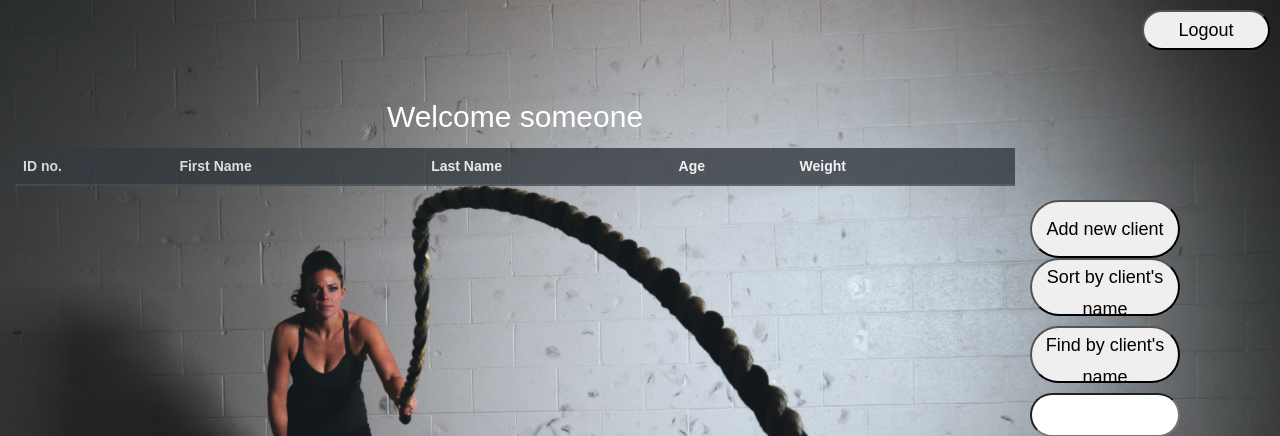
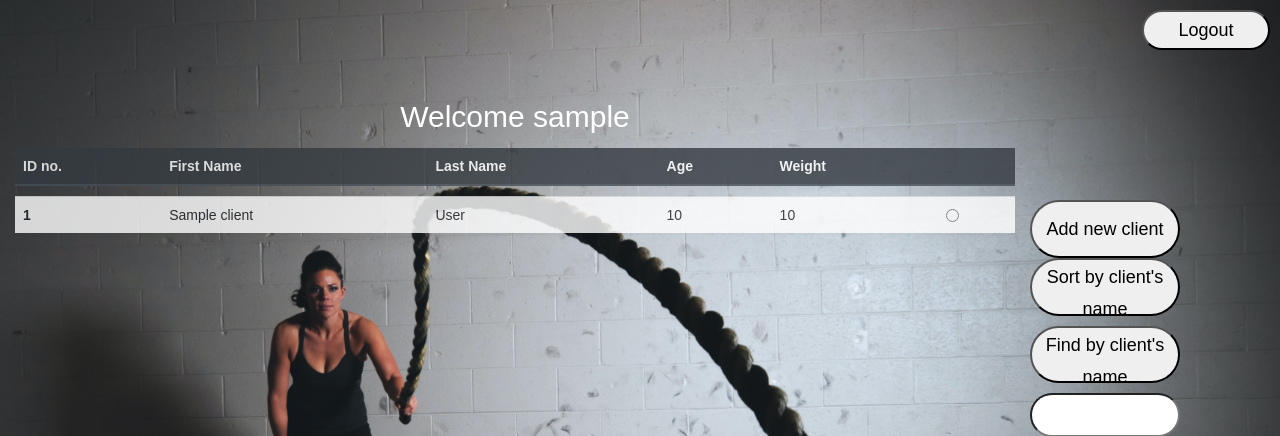
Before and after one commit to stojanovicandjela/iteh.domaci1, a PHP site: page /home.php in a window 1280 px wide. Shown: the top 436 px of the page. Run offline with PHP 8.4, Linux system fonts and the light colour scheme; the visitor is signed in with stand-in values (Sample User, id 1); tables that the repository leaves empty hold one stand-in row (values such as "Sample post"); lists and menus that the app fills with data are empty; some libraries are stand-ins or nearby versions.

Commit message:
Loaded list of clients in table on home page and enabled button for logout

```diff
--- a/home.php
+++ b/home.php
@@ -1,3 +1,23 @@
+<?php
+
+require 'dbBroker.php';
+require 'model/coach.php';
+require 'model/client.php';
+
+session_start();
+
+if(empty($_SESSION['coach']) || $_SESSION['coach'] == ''){
+	header("Location: login.php");
+	die();
+}
+
+$result = Client::getAll($_SESSION['coach'], $conn);
+
+if(!$result){
+	echo "Error";
+}
+
+?>
 
 <!doctype html>
 <html lang="en">
@@ -21,7 +41,7 @@
 		<div class="container">
 			<div class="row justify-content-center">
 				<div class="col-md-6 text-center mb-5">
-					<h2 class="heading-section" style="color: white;">Welcome someone</h2>
+					<h2 class="heading-section" style="color: white;">Welcome <?php echo $_SESSION['coach']?></h2>
 				</div>
 			</div>
 			<div class="row">
@@ -33,13 +53,25 @@
 						      <th>ID no.</th>
 						      <th>First Name</th>
 						      <th>Last Name</th>
-                                <th>Age</th>
-                                <th>Weight</th>
-                                <th></th>
+                  <th>Age</th>
+                  <th>Weight</th>
+                  <th></th>
 						    </tr>
 						  </thead>
 						  <tbody class="tableBody">
-
+              <?php
+								while($row = $result->fetch_array()){
+							?>
+						    <tr id = '<?php echo $row['clientId']?>'>
+						      <th scope="row"><?php echo $row['clientId']?></th>
+						      <td><?php echo $row['name']?></td>
+						      <td><?php echo $row['lastName']?></td>
+						      <td><?php echo $row['age']?></td>
+							  <td><?php echo $row['weight']?></td>
+							  <td><input class = 'radio' type="radio" name = "izaberi" value=<?php echo $row["clientId"] ?>></td>
+						    </tr>
+							<?php }
+							?>
 						  </tbody>
 						</table>
 
@@ -64,7 +96,7 @@
 
 	</section>
 
-   <a><button style="position: absolute; top: 10px; right: 10px; cursor: pointer; width: 10%; height: 5%; color: black;">Logout</button></a>
+   <a href="logout.php"><button style="position: absolute; top: 10px; right: 10px; cursor: pointer; width: 10%; height: 5%; color: black;">Logout</button></a>
 
 
     <div id="myModal" class="modal fade" role="dialog">
--- a/model/client.php
+++ b/model/client.php
@@ -19,6 +19,11 @@ class Client{
         $this->coachId = $coachId;
     }
 
+    public static function getAll($coachUserName, mysqli $conn){
+        $q = "SELECT * FROM client WHERE coachId = (SELECT coachId FROM coach where userName = '$coachUserName')";
+        return $conn->query($q);
+    }
+
 }
 
 ?>
```
